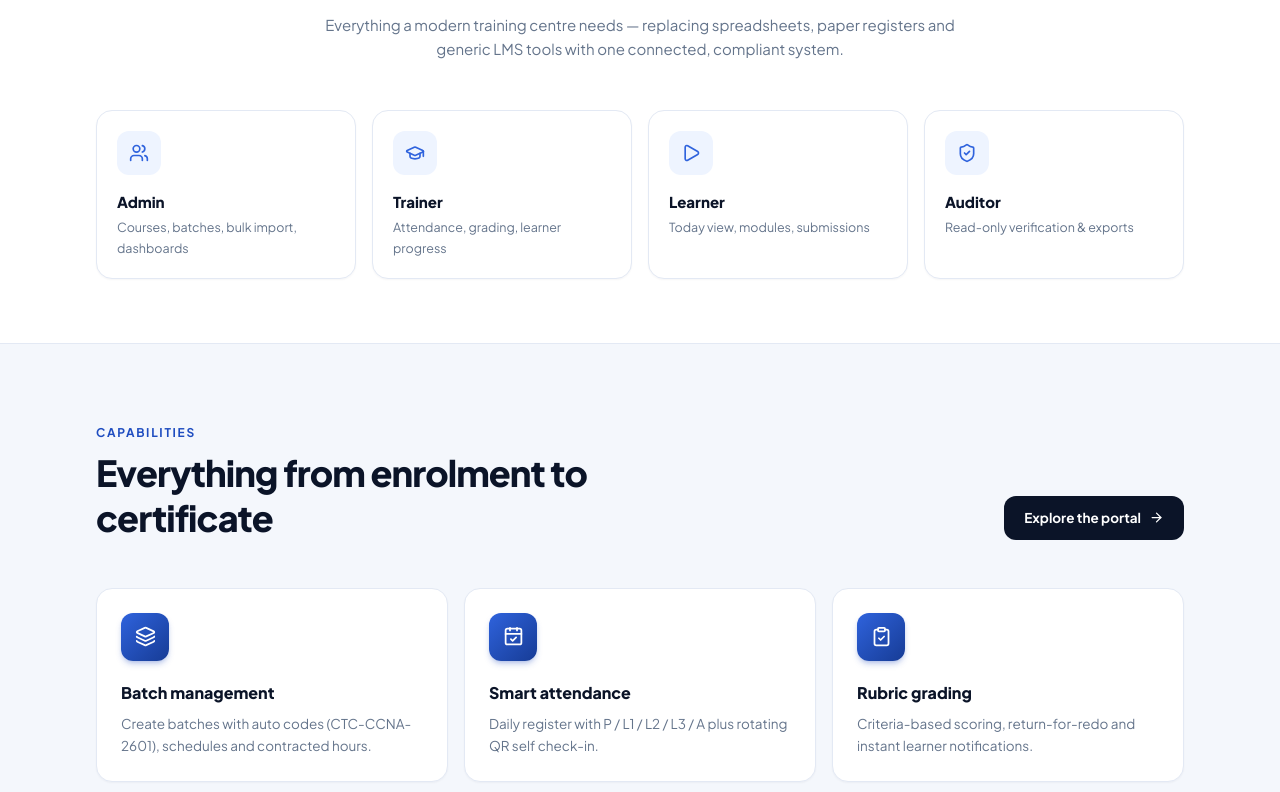
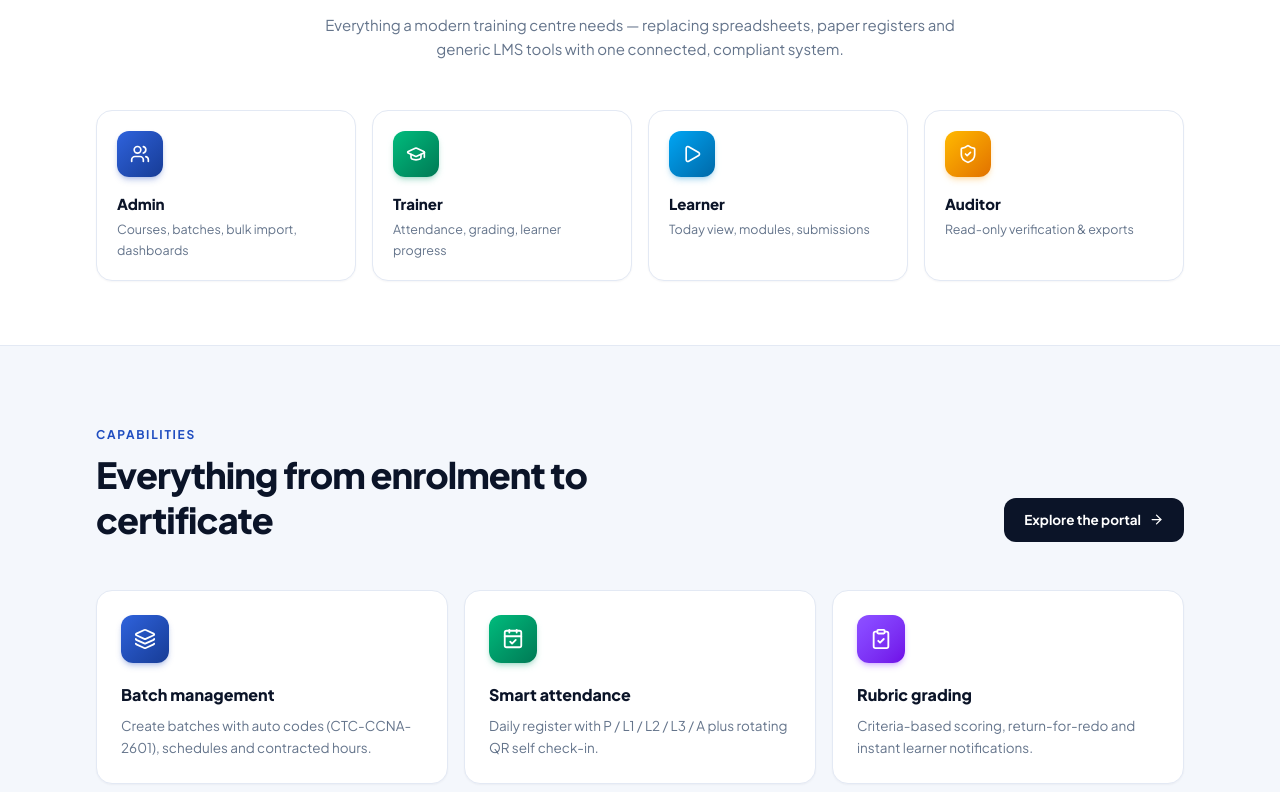
Before and after one commit to Rocky05290/moodle-LMS, a React (Vite) app in the folder app/: page / in a window 1280 px wide. Shown: the part 928-1720 px from the top of the page. Built offline with nearby package versions, Linux system fonts and the light colour scheme.

Commit message:
Colourful gradient icon tiles across app and landing

```diff
--- a/app/src/components/ui.tsx
+++ b/app/src/components/ui.tsx
@@ -1,4 +1,42 @@
 import type { ReactNode } from 'react'
+
+/* --------------------------- IconTile --------------------------- */
+export type IconTone =
+  | 'blue' | 'violet' | 'emerald' | 'amber' | 'rose' | 'sky' | 'navy' | 'cyan' | 'indigo'
+
+const iconTones: Record<IconTone, string> = {
+  blue: 'from-brand-500 to-brand-700 shadow-brand-600/25',
+  violet: 'from-violet-500 to-violet-700 shadow-violet-600/25',
+  indigo: 'from-indigo-500 to-indigo-700 shadow-indigo-600/25',
+  emerald: 'from-emerald-500 to-emerald-700 shadow-emerald-600/25',
+  amber: 'from-amber-400 to-amber-600 shadow-amber-500/25',
+  rose: 'from-rose-500 to-rose-700 shadow-rose-600/25',
+  sky: 'from-sky-500 to-sky-700 shadow-sky-600/25',
+  cyan: 'from-cyan-500 to-cyan-700 shadow-cyan-600/25',
+  navy: 'from-navy-700 to-navy-900 shadow-navy-900/25',
+}
+
+/** A premium gradient icon tile (white glyph on a soft coloured gradient). */
+export function IconTile({
+  icon,
+  tone = 'blue',
+  size = 44,
+  className = '',
+}: {
+  icon: ReactNode
+  tone?: IconTone
+  size?: number
+  className?: string
+}) {
+  return (
+    <div
+      className={`flex flex-none items-center justify-center rounded-xl bg-gradient-to-br text-white shadow-md ${iconTones[tone]} ${className}`}
+      style={{ width: size, height: size }}
+    >
+      {icon}
+    </div>
+  )
+}
 
 /* ----------------------------- Card ----------------------------- */
 export function Card({
@@ -31,20 +69,23 @@ export function Stat({
   value,
   label,
   delta,
+  tone = 'blue',
 }: {
   icon: ReactNode
   value: string | number
   label: string
   delta?: string
-  delay?: 1 | 2 | 3 | 4 | 5 | 6
+  tone?: IconTone
 }) {
   return (
     <Card hover className="p-5">
       <div className="flex items-start justify-between">
-        <div className="flex h-10 w-10 items-center justify-center rounded-lg bg-brand-50 text-brand-500">
-          {icon}
-        </div>
-        {delta && <span className="text-[11.5px] font-bold text-ok-600">{delta}</span>}
+        <IconTile icon={icon} tone={tone} size={42} />
+        {delta && (
+          <span className="rounded-full bg-ok-50 px-2 py-0.5 text-[11px] font-bold text-ok-600">
+            {delta}
+          </span>
+        )}
       </div>
       <div className="mt-4 text-[26px] leading-none font-extrabold tracking-tight text-navy-900">
         {value}
--- a/app/src/pages/AdminDashboard.tsx
+++ b/app/src/pages/AdminDashboard.tsx
@@ -53,10 +53,10 @@ export default function AdminDashboard() {
 
       {/* ---------------- KPIs ---------------- */}
       <div className="grid gap-4 sm:grid-cols-2 xl:grid-cols-4">
-        <Stat icon={<Layers size={18} />} value={batches.length} label="Active Batches" delta="▲ 1" />
-        <Stat icon={<Users size={18} />} value={learners.length} label="Enrolled Learners" delta="▲ 3" />
-        <Stat icon={<CalendarCheck size={18} />} value={`${batchAttendancePct(activeBatch.id)}%`} label="Avg Attendance" delta="▲ 4%" />
-        <Stat icon={<Trophy size={18} />} value={`${passRate}%`} label="Pass Rate" />
+        <Stat icon={<Layers size={18} />} value={batches.length} label="Active Batches" tone="blue" delta="▲ 1" />
+        <Stat icon={<Users size={18} />} value={learners.length} label="Enrolled Learners" tone="violet" delta="▲ 3" />
+        <Stat icon={<CalendarCheck size={18} />} value={`${batchAttendancePct(activeBatch.id)}%`} label="Avg Attendance" tone="emerald" delta="▲ 4%" />
+        <Stat icon={<Trophy size={18} />} value={`${passRate}%`} label="Pass Rate" tone="amber" />
       </div>
 
       <div className="grid gap-4 xl:grid-cols-[1.5fr_1fr]">
--- a/app/src/pages/AuditorDashboard.tsx
+++ b/app/src/pages/AuditorDashboard.tsx
@@ -3,7 +3,7 @@ import {
   batches, getCourse, learnersInBatch, attendancePct, averageGrade,
   batchAttendancePct, fullName, initials,
 } from '../data/mock'
-import { Avatar, Badge, Button, Card, SectionTitle, Stat, Td, Th } from '../components/ui'
+import { Avatar, Badge, Button, Card, IconTile, SectionTitle, Stat, Td, Th } from '../components/ui'
 
 const AUDIT_LOG = [
   { t: '2026-08-06 14:22', who: 'Eng. Sayed Al-Alawi', what: 'Changed grade for Jasem Al-Saffar', detail: 'Mid: 55 → 61', reason: 'Re-mark after redo submission' },
@@ -21,9 +21,7 @@ export default function AuditorDashboard() {
     <div className="space-y-6">
       {/* read-only banner */}
       <Card className="flex flex-wrap items-center gap-3 border-gold-500/25 bg-gold-100 p-4">
-        <div className="flex h-10 w-10 items-center justify-center rounded-xl bg-gold-100 text-gold-600">
-          <Lock size={17} />
-        </div>
+        <IconTile icon={<Lock size={17} />} tone="amber" size={40} />
         <div className="min-w-0">
           <div className="text-[13.5px] font-bold">Read-only compliance access</div>
           <div className="text-[12px] text-ink-500">
@@ -48,9 +46,9 @@ export default function AuditorDashboard() {
       </Card>
 
       <div className="grid gap-4 sm:grid-cols-3">
-        <Stat icon={<ShieldCheck size={18} />} value={roster.length} label="Records in Batch" />
-        <Stat icon={<FileCheck2 size={18} />} value={`${batchAttendancePct(batch.id)}%`} label="Batch Attendance" />
-        <Stat icon={<FileDown size={18} />} value={batch.totalHours} label="Contracted Hours" />
+        <Stat icon={<ShieldCheck size={18} />} value={roster.length} label="Records in Batch" tone="navy" />
+        <Stat icon={<FileCheck2 size={18} />} value={`${batchAttendancePct(batch.id)}%`} label="Batch Attendance" tone="emerald" />
+        <Stat icon={<FileDown size={18} />} value={batch.totalHours} label="Contracted Hours" tone="amber" />
       </div>
 
       {/* verification table */}
--- a/app/src/pages/Landing.tsx
+++ b/app/src/pages/Landing.tsx
@@ -5,21 +5,22 @@ import {
 } from 'lucide-react'
 import PublicHeader from '../components/PublicHeader'
 import Reveal from '../components/Reveal'
+import { IconTile, type IconTone } from '../components/ui'
 
-const FEATURES = [
-  { icon: Layers, title: 'Batch management', desc: 'Create batches with auto codes (CTC-CCNA-2601), schedules and contracted hours.' },
-  { icon: CalendarCheck, title: 'Smart attendance', desc: 'Daily register with P / L1 / L2 / L3 / A plus rotating QR self check-in.' },
-  { icon: ClipboardCheck, title: 'Rubric grading', desc: 'Criteria-based scoring, return-for-redo and instant learner notifications.' },
-  { icon: BarChart3, title: 'Batch Health', desc: 'Live attendance %, grades and progress for every learner in one view.' },
-  { icon: ShieldCheck, title: 'Auditor access', desc: 'Read-only compliance role with a full timestamped audit trail.' },
-  { icon: FileCheck2, title: 'Tamkeen reports', desc: 'Signed attendance registers and one-click compliance report bundles.' },
+const FEATURES: { icon: typeof Layers; title: string; desc: string; tone: IconTone }[] = [
+  { icon: Layers, title: 'Batch management', desc: 'Create batches with auto codes (CTC-CCNA-2601), schedules and contracted hours.', tone: 'blue' },
+  { icon: CalendarCheck, title: 'Smart attendance', desc: 'Daily register with P / L1 / L2 / L3 / A plus rotating QR self check-in.', tone: 'emerald' },
+  { icon: ClipboardCheck, title: 'Rubric grading', desc: 'Criteria-based scoring, return-for-redo and instant learner notifications.', tone: 'violet' },
+  { icon: BarChart3, title: 'Batch Health', desc: 'Live attendance %, grades and progress for every learner in one view.', tone: 'sky' },
+  { icon: ShieldCheck, title: 'Auditor access', desc: 'Read-only compliance role with a full timestamped audit trail.', tone: 'navy' },
+  { icon: FileCheck2, title: 'Tamkeen reports', desc: 'Signed attendance registers and one-click compliance report bundles.', tone: 'amber' },
 ]
 
-const ROLES = [
-  { icon: Users, k: 'Admin', v: 'Courses, batches, bulk import, dashboards' },
-  { icon: GraduationCap, k: 'Trainer', v: 'Attendance, grading, learner progress' },
-  { icon: Play, k: 'Learner', v: 'Today view, modules, submissions' },
-  { icon: ShieldCheck, k: 'Auditor', v: 'Read-only verification & exports' },
+const ROLES: { icon: typeof Users; k: string; v: string; tone: IconTone }[] = [
+  { icon: Users, k: 'Admin', v: 'Courses, batches, bulk import, dashboards', tone: 'blue' },
+  { icon: GraduationCap, k: 'Trainer', v: 'Attendance, grading, learner progress', tone: 'emerald' },
+  { icon: Play, k: 'Learner', v: 'Today view, modules, submissions', tone: 'sky' },
+  { icon: ShieldCheck, k: 'Auditor', v: 'Read-only verification & exports', tone: 'amber' },
 ]
 
 export default function Landing() {
@@ -150,9 +151,7 @@ export default function Landing() {
               return (
                 <Reveal key={r.k} delay={i * 80}>
                   <div className="panel panel-hover h-full rounded-2xl p-5">
-                    <div className="flex h-11 w-11 items-center justify-center rounded-xl bg-brand-50 text-brand-500">
-                      <Icon size={20} />
-                    </div>
+                    <IconTile icon={<Icon size={20} />} tone={r.tone} size={46} />
                     <div className="mt-4 text-[15px] font-extrabold text-navy-900">{r.k}</div>
                     <div className="mt-1 text-[12.5px] leading-relaxed text-ink-500">{r.v}</div>
                   </div>
@@ -191,9 +190,7 @@ export default function Landing() {
               return (
                 <Reveal key={f.title} delay={(i % 3) * 90}>
                   <div className="group panel h-full rounded-2xl p-6 transition-all hover:-translate-y-1 hover:border-brand-500/25 hover:shadow-[0_18px_40px_-20px_rgba(15,27,53,0.3)]">
-                    <div className="flex h-12 w-12 items-center justify-center rounded-xl bg-gradient-to-br from-brand-500 to-brand-700 text-white shadow-md shadow-brand-600/25">
-                      <Icon size={21} />
-                    </div>
+                    <IconTile icon={<Icon size={22} />} tone={f.tone} size={48} />
                     <h3 className="mt-5 text-[16px] font-extrabold text-navy-900">{f.title}</h3>
                     <p className="mt-2 text-[13.5px] leading-relaxed text-ink-500">{f.desc}</p>
                   </div>
```
